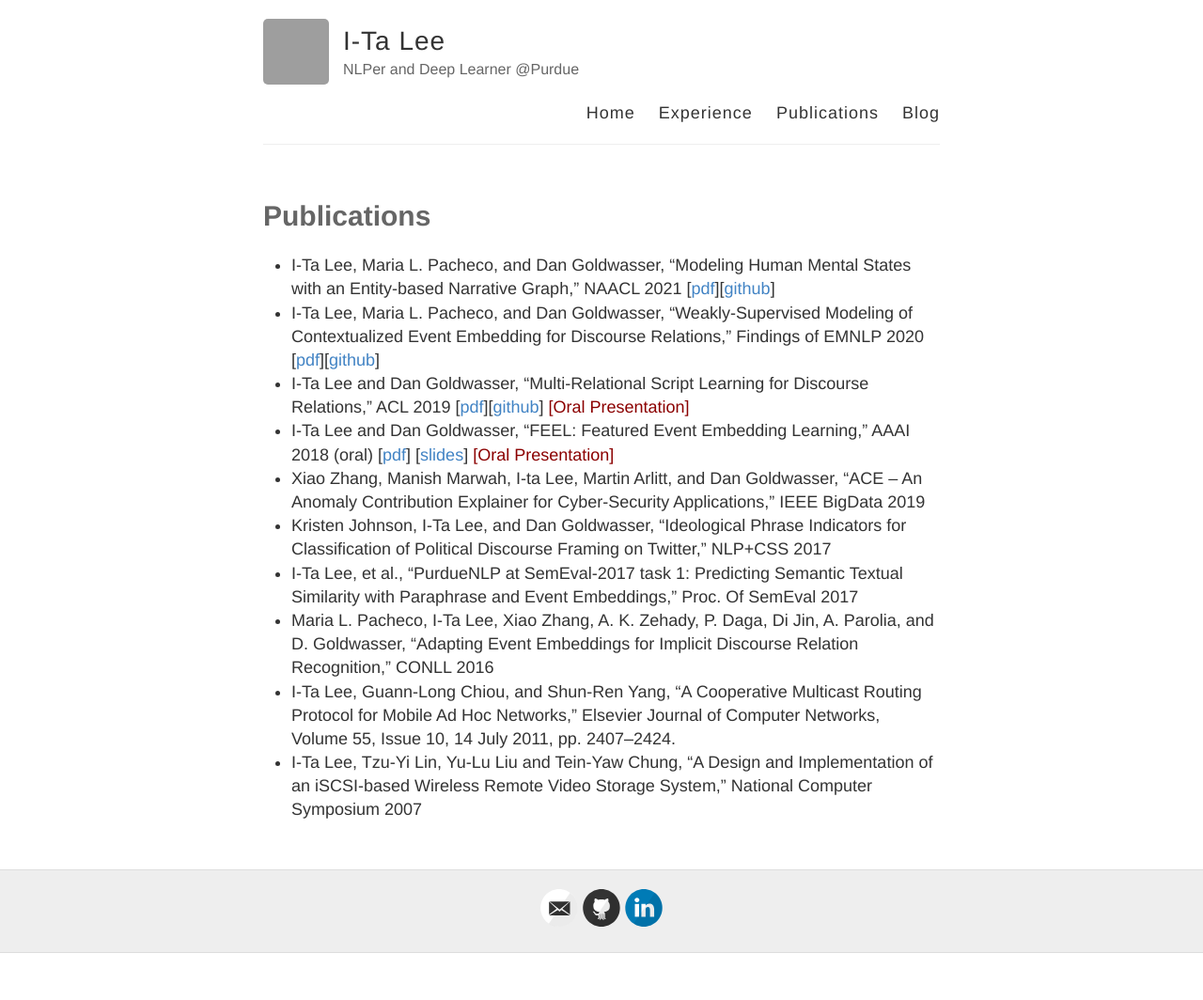
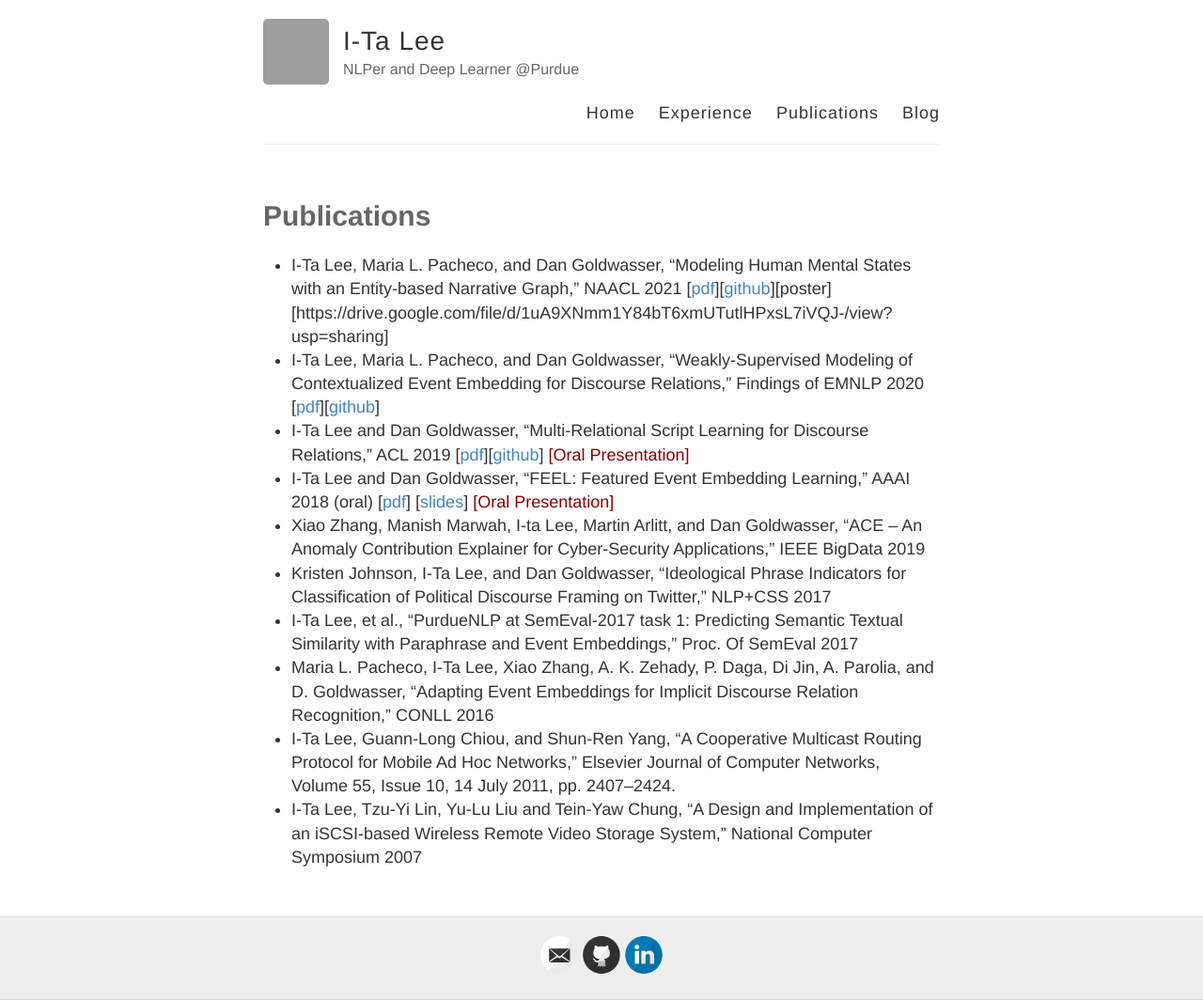
Before and after one commit to doug919/doug919.github.io, a Jekyll site: the page built from publications.md, in a window 1280 px wide. Shown: the whole page at 94% size. Built offline with Jekyll 4.4.1, drawn with Linux system fonts in a browser that asks for light colours; before the commit the page ends 1014 px from its top, so only the background shows below that; some of the changed lines change nothing that is shown; grey boxes are pictures that could not be loaded.

Commit message:
update poster link

```diff
--- a/publications.md
+++ b/publications.md
@@ -4,7 +4,7 @@
 permalink: /publications
 ---
 
-- I-Ta Lee, Maria L. Pacheco, and Dan Goldwasser, “Modeling Human Mental States with an Entity-based Narrative Graph,” NAACL 2021 [[pdf](https://arxiv.org/abs/2104.07079)][[github](https://github.com/doug919/entity_based_narrative_graph)]
+- I-Ta Lee, Maria L. Pacheco, and Dan Goldwasser, “Modeling Human Mental States with an Entity-based Narrative Graph,” NAACL 2021 [[pdf](https://arxiv.org/abs/2104.07079)][[github](https://github.com/doug919/entity_based_narrative_graph)][poster][https://drive.google.com/file/d/1uA9XNmm1Y84bT6xmUTutlHPxsL7iVQJ-/view?usp=sharing]
 - I-Ta Lee, Maria L. Pacheco, and Dan Goldwasser, “Weakly-Supervised Modeling of Contextualized Event Embedding for Discourse Relations,” Findings of EMNLP 2020 [[pdf](/download/emnlp_20.pdf)][[github](https://github.com/doug919/narrative_graph_emnlp2020)]
 - I-Ta Lee and Dan Goldwasser, “Multi-Relational Script Learning for Discourse Relations,” ACL 2019 [[pdf](https://www.aclweb.org/anthology/P19-1413)][[github](https://github.com/doug919/multi_relational_script_learning)] <span style="color:darkred">[Oral Presentation]</span>
 - I-Ta Lee and Dan Goldwasser, "FEEL: Featured Event Embedding Learning," AAAI 2018 (oral) [[pdf](/download/aaai-18-camera.pdf)] [[slides](/download/aaai18_feel_final.pdf)] <span style="color:darkred">[Oral Presentation]</span>
```
